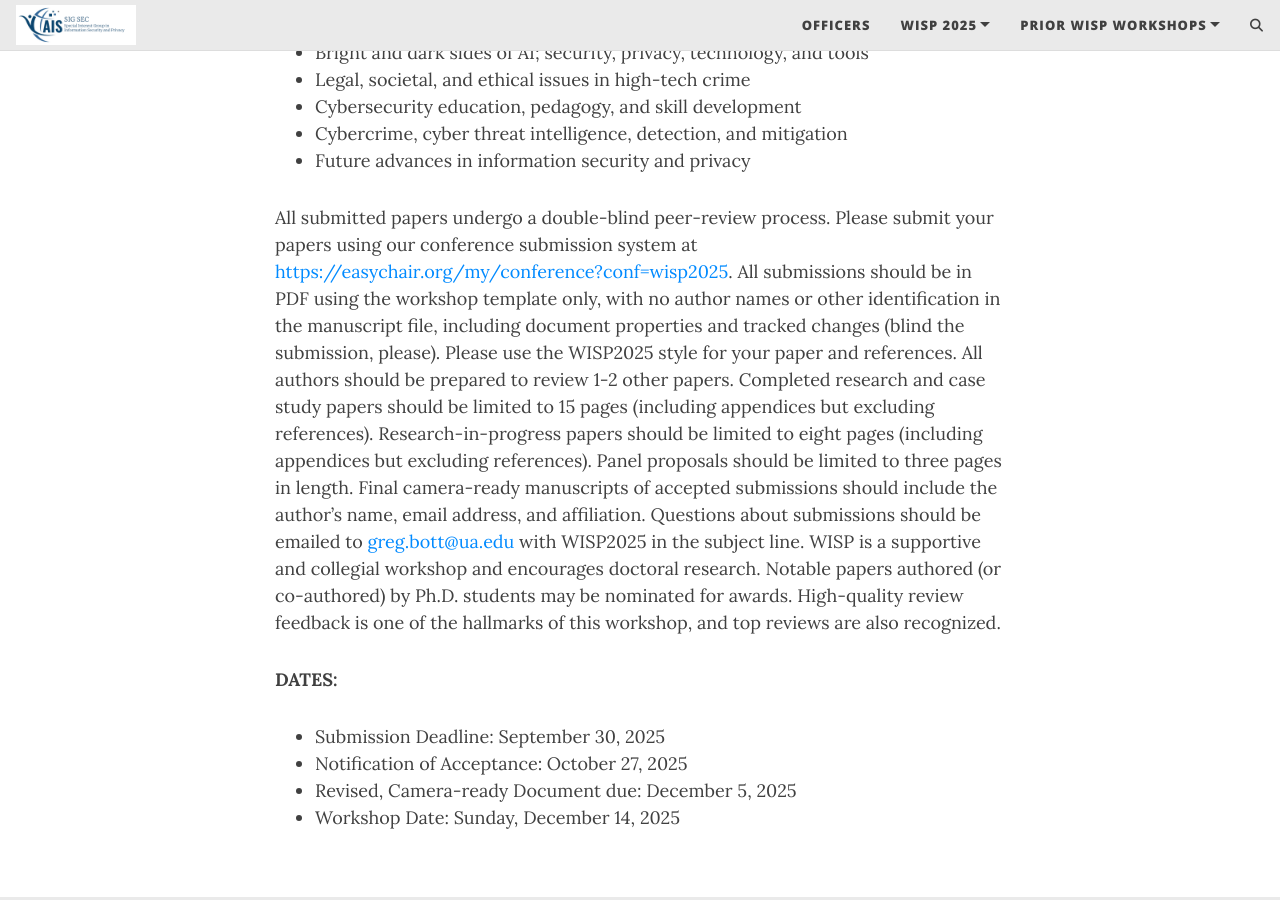
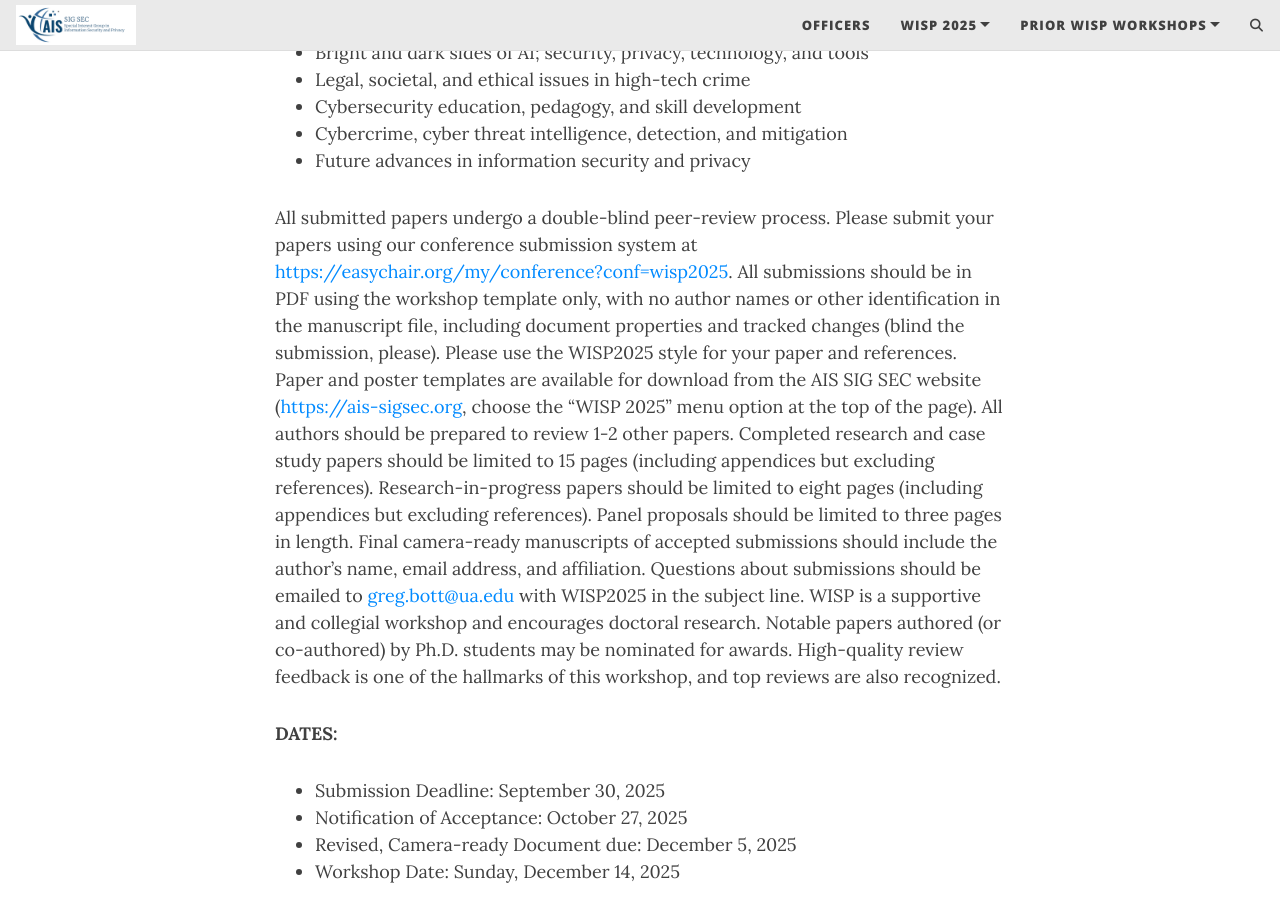
Before and after one commit to ais-sigsec/ais-sigsec.github.io, a Jekyll site: the page built from _posts/2025-09-04-wisp-2025.md, in a window 1280 px wide and 900 px high, scrolled down 1342 px. Built offline with Jekyll 4.4.1, drawn with Linux system fonts in a browser that asks for light colours; comment, search, counter and statistics services are not loaded.

Commit message:
Add language to point to templates

```diff
--- a/_posts/2025-09-04-wisp-2025.md
+++ b/_posts/2025-09-04-wisp-2025.md
@@ -32,7 +32,7 @@
 - Cybercrime, cyber threat intelligence, detection, and mitigation
 - Future advances in information security and privacy
 
-All submitted papers undergo a double-blind peer-review process. Please submit your papers using our conference submission system at <https://easychair.org/my/conference?conf=wisp2025>. All submissions should be in PDF using the workshop template only, with no author names or other identification in the manuscript file, including document properties and tracked changes (blind the submission, please). Please use the WISP2025 style for your paper and references. All authors should be prepared to review 1-2 other papers. Completed research and case study papers should be limited to 15 pages (including appendices but excluding references). Research-in-progress papers should be limited to eight pages (including appendices but excluding references). Panel proposals should be limited to three pages in length. Final camera-ready manuscripts of accepted submissions should include the author's name, email address, and affiliation. Questions about submissions should be emailed to <greg.bott@ua.edu> with WISP2025 in the subject line. WISP is a supportive and collegial workshop and encourages doctoral research. Notable papers authored (or co-authored) by Ph.D. students may be nominated for awards. High-quality review feedback is one of the hallmarks of this workshop, and top reviews are also recognized.
+All submitted papers undergo a double-blind peer-review process. Please submit your papers using our conference submission system at <https://easychair.org/my/conference?conf=wisp2025>. All submissions should be in PDF using the workshop template only, with no author names or other identification in the manuscript file, including document properties and tracked changes (blind the submission, please). Please use the WISP2025 style for your paper and references. Paper and poster templates are available for download from the AIS SIG SEC website (<https://ais-sigsec.org>, choose the "WISP 2025" menu option at the top of the page). All authors should be prepared to review 1-2 other papers. Completed research and case study papers should be limited to 15 pages (including appendices but excluding references). Research-in-progress papers should be limited to eight pages (including appendices but excluding references). Panel proposals should be limited to three pages in length. Final camera-ready manuscripts of accepted submissions should include the author's name, email address, and affiliation. Questions about submissions should be emailed to <greg.bott@ua.edu> with WISP2025 in the subject line. WISP is a supportive and collegial workshop and encourages doctoral research. Notable papers authored (or co-authored) by Ph.D. students may be nominated for awards. High-quality review feedback is one of the hallmarks of this workshop, and top reviews are also recognized.
 
 **DATES:**
 
```
